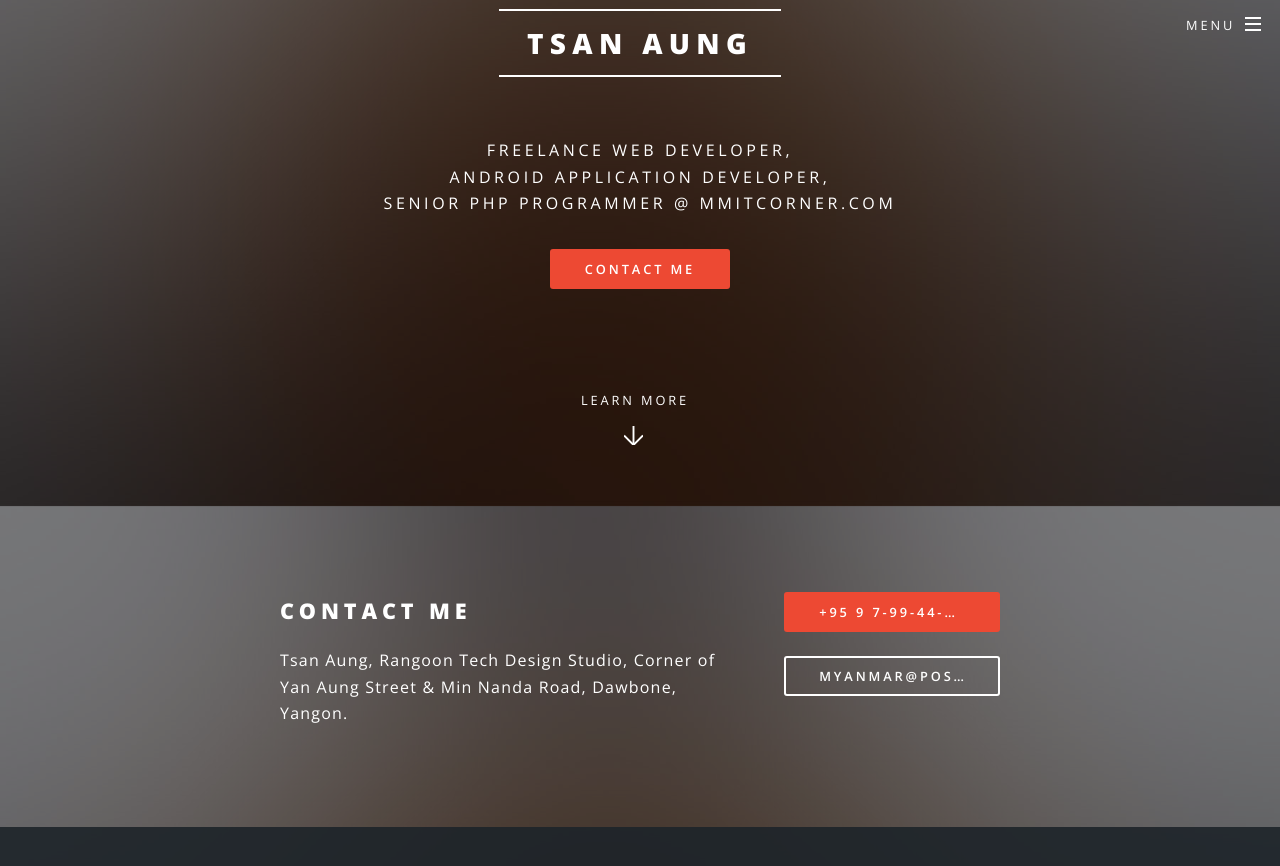
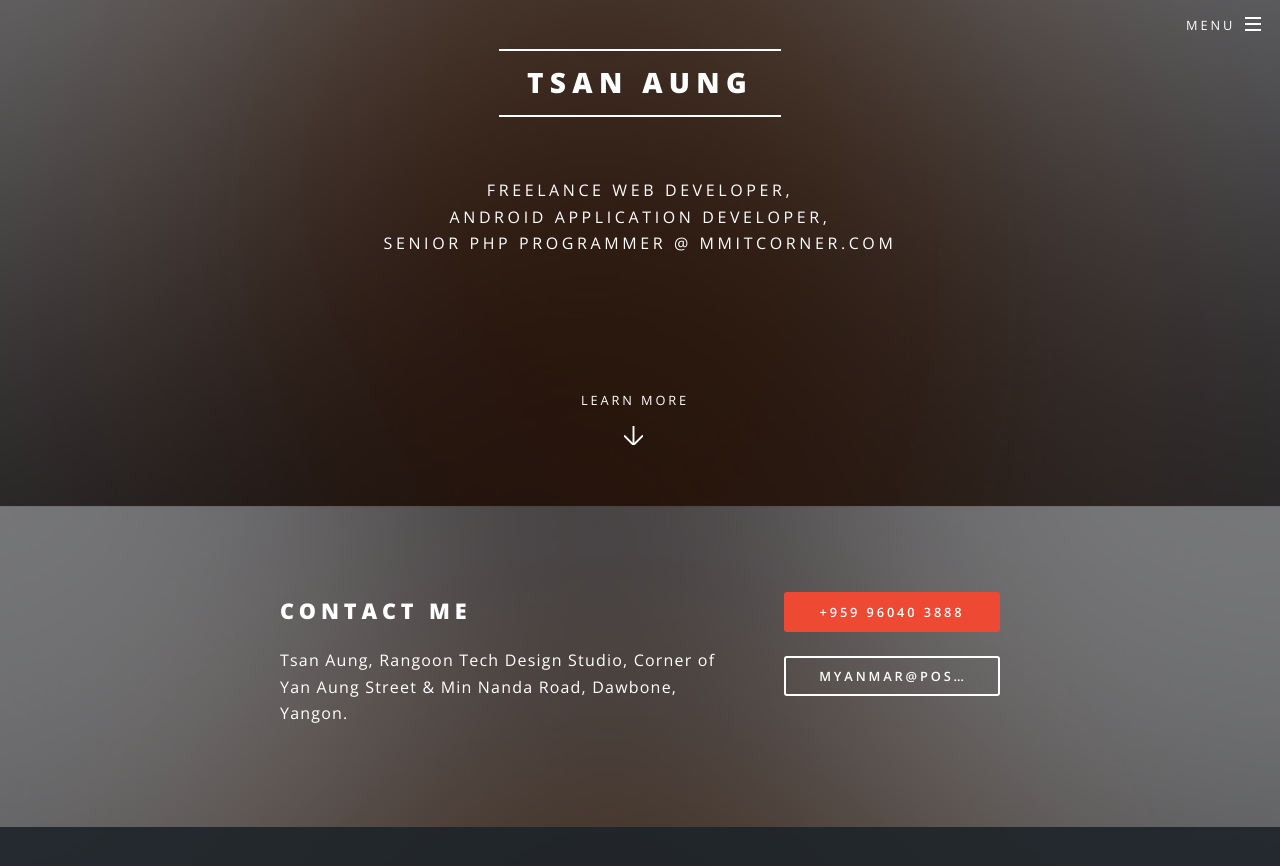
Before and after one commit to tsanaung/tsanaung.github.io, a Jekyll site: the page built from index.html, in a window 1280 px wide and 900 px high, scrolled down 404 px. Shown: the top 866 px of the window. Built offline with Jekyll 4.4.1, drawn with Linux system fonts in a browser that asks for light colours.

Commit message:
Update index.html

```diff
--- a/index.html
+++ b/index.html
@@ -7,9 +7,7 @@ layout: landing
 						<div class="inner">
 							<h2>{{ site.title }}</h2>
 							<p>{{ site.description | markdownify }}</p>
-							<ul class="actions">
-								<li><a href="#cta" class="button special">Contact Me</a></li>
-							</ul>
+
 						</div>
 						<a href="#one" class="more scrolly">Learn More</a>
 					</section>
@@ -24,7 +22,7 @@ layout: landing
 								<p>Tsan Aung, Rangoon Tech Design Studio, Corner of Yan Aung Street & Min Nanda Road, Dawbone, Yangon.</p>
 							</header>
 							<ul class="actions vertical">
-								<li><a href="#" class="button fit special">+95 9 7-99-44-00-72</a></li>
+								<li><a href="#" class="button fit special">+959 96040 3888</a></li>
 								<li><a href="#" class="button fit">myanmar@post.com</a></li>
 							</ul>
 						</div>
```
